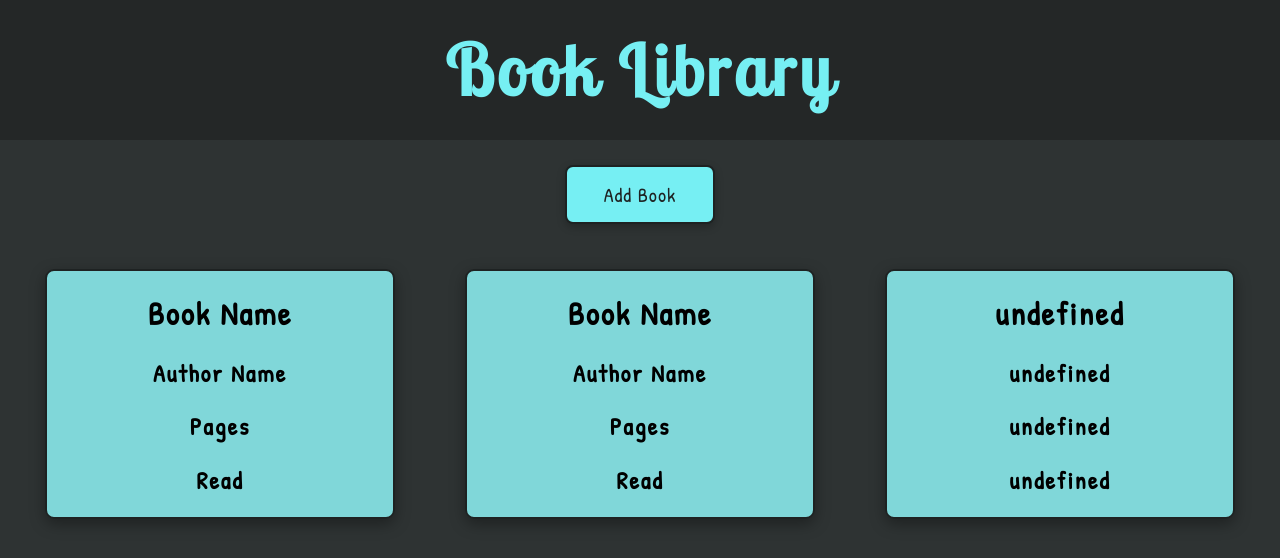
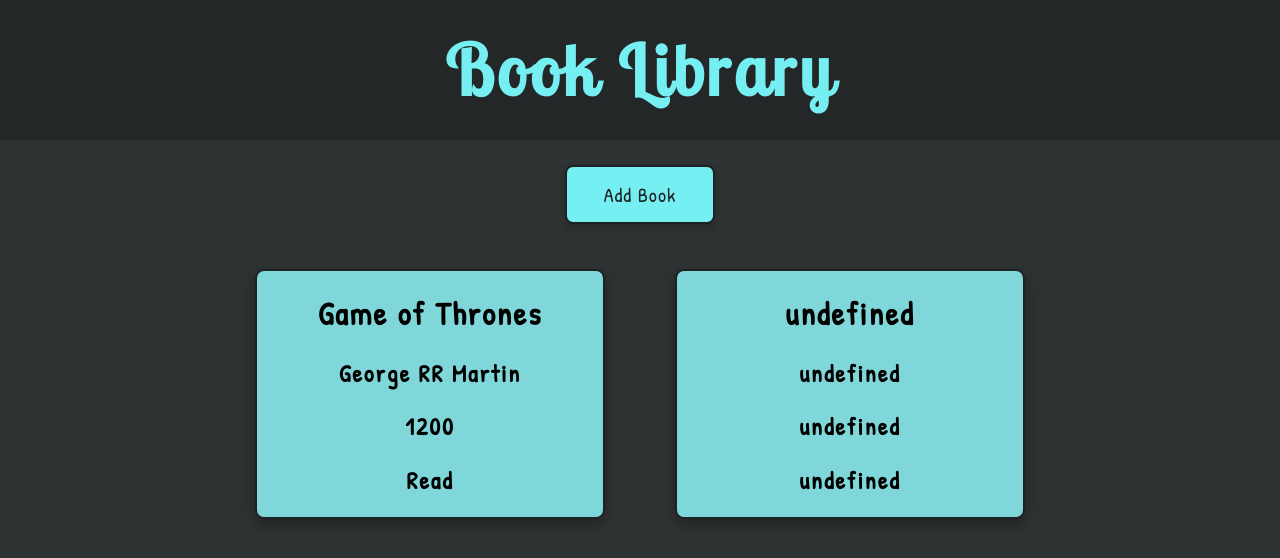
Before and after one commit to Jwilkins48/Book-Library, a plain HTML site: page index.html in a window 1280 px wide. Drawn offline with Linux system fonts and the light colour scheme.

```diff
--- a/index.html
+++ b/index.html
@@ -19,15 +19,9 @@
             <button id="addBookBtn">Add Book</button>
             <div id="book-container">
                 <div class="defaultBook">
-                    <h1 class="bookTitle">Book Name</h1>
-                    <h2 class="bookAuthor">Author Name</h2>
-                    <h2 class="bookPages">Pages</h2>
-                    <h2 class="readBook">Read</h2>
-                </div>
-                <div class="defaultBook">
-                    <h1 class="bookTitle">Book Name</h1>
-                    <h2 class="bookAuthor">Author Name</h2>
-                    <h2 class="bookPages">Pages</h2>
+                    <h1 class="bookTitle">Game of Thrones</h1>
+                    <h2 class="bookAuthor">George RR Martin</h2>
+                    <h2 class="bookPages">1200</h2>
                     <h2 class="readBook">Read</h2>
                 </div>
             </div>
@@ -40,23 +34,24 @@
 
             <div class="form-element">
                 <!-- Book Name -->
-                <label class="book name" id="bookName">Book Name</label>
-                <input type="text" placeholder="Enter book name">
+                <label class="book name">Book Name</label>
+                <input type="text" id="bookName" placeholder="Enter book name">
             </div>
             <div class="form-element">
                 <!-- Author -->
-                <label class="book author" id="authorName">Author</label>
-                <input type="text" placeholder="Written by">
+                <label class="book author" >Author</label>
+                <input type="text" id="authorName" placeholder="Written by">
             </div>
             <div class="form-element">
                 <!-- Pages -->
-                <label class="book pages" id="pageAmount">Amount of pages</label>
-                <input type="text" placeholder="Enter book length">
+                <label class="book pages">Amount of pages</label>
+                <input type="text" id="pageAmount" placeholder="Enter book length">
             </div>
             <div class="form-element finished">
                 <!-- Check if read -->
                 <label class="book read" id="haveRead">Finished?</label>
                 <input type="checkbox" id="finishedCheck" name="finished" value="finished">
+                <p id="finishedDisplay"> </p>
 
             </div>
             <div class="form-element">
```
